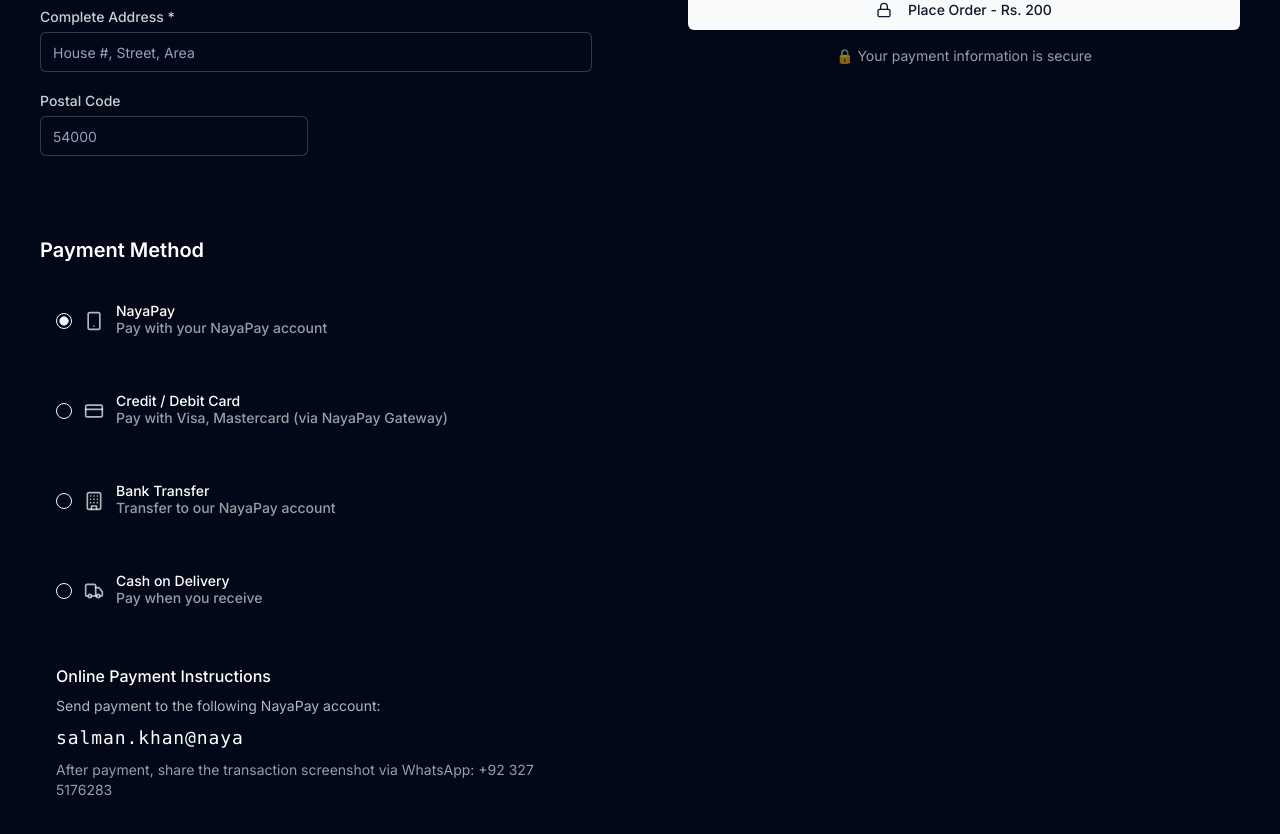
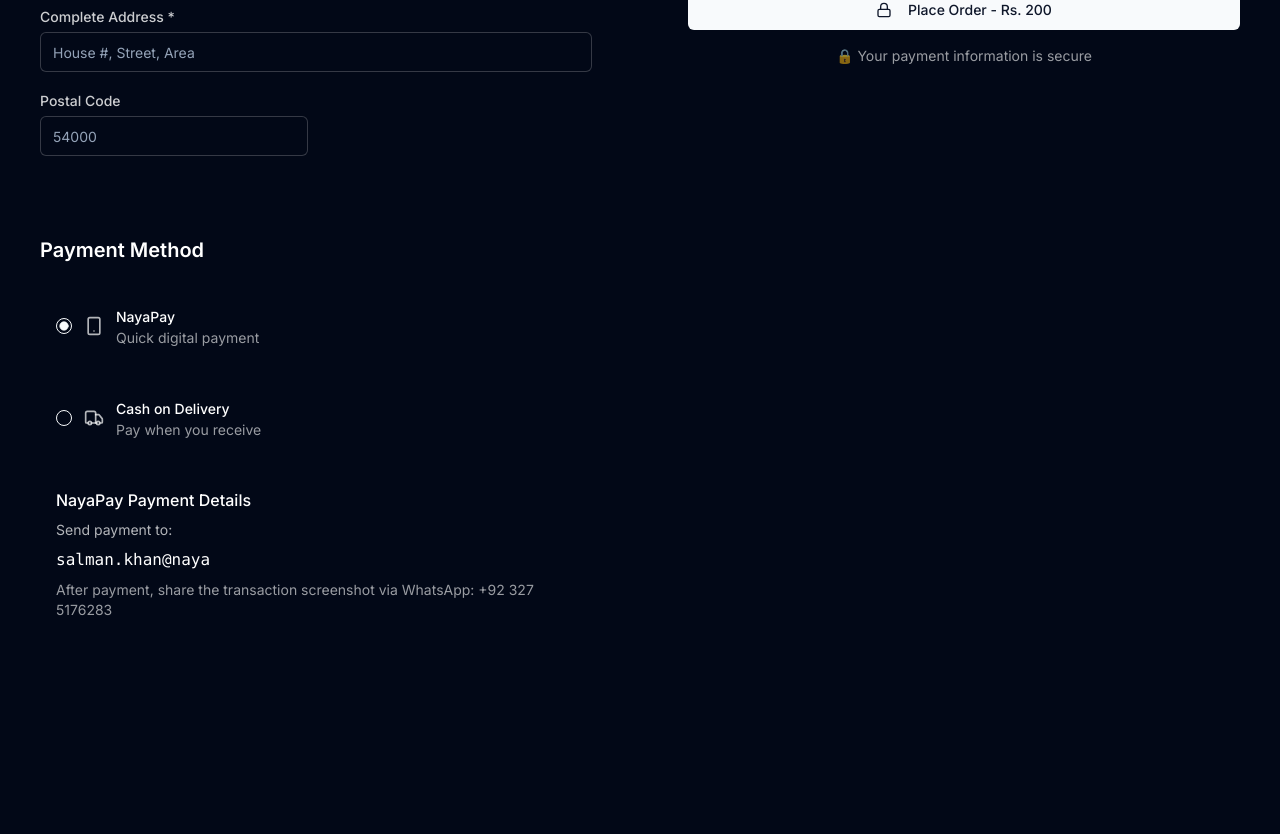
Before and after one commit to DARK772246/glamour-pakistan-shop, a Next.js app: page /checkout in a window 1280 px wide. Shown: the part 436-1270 px from the top of the page. After the commit the page ends 1176 px from the top, so only its background shows below. Built offline with nearby package versions, Linux system fonts and the light colour scheme.

Commit message:
Update page.tsx

```diff
--- a/app/checkout/page.tsx
+++ b/app/checkout/page.tsx
@@ -2,7 +2,7 @@
 
 import { useState } from "react"
 import { motion } from "framer-motion"
-import { Smartphone, Building, Truck, Lock, CreditCard, User, Calendar } from "lucide-react"
+import { Smartphone, Truck, Lock } from "lucide-react"
 import { Button } from "@/components/ui/button"
 import { Input } from "@/components/ui/input"
 import { Label } from "@/components/ui/label"
@@ -12,26 +12,14 @@ import { useAuth } from "@/contexts/AuthContext"
 import Header from "@/components/Header"
 import { useToast } from "@/hooks/use-toast"
 import { useRouter } from "next/navigation"
-import { Card, CardContent, CardHeader, CardTitle } from "@/components/ui/card"
 
+// UPDATED: Sirf NayaPay aur Cash on Delivery ke options
 const paymentMethods = [
   {
     id: "nayapay",
     name: "NayaPay",
     icon: Smartphone,
-    description: "Pay with your NayaPay account",
-  },
-  {
-    id: "card",
-    name: "Credit / Debit Card",
-    icon: CreditCard,
-    description: "Pay with Visa, Mastercard (via NayaPay Gateway)",
-  },
-  {
-    id: "bank",
-    name: "Bank Transfer",
-    icon: Building,
-    description: "Transfer to our NayaPay account",
+    description: "Quick digital payment",
   },
   {
     id: "cod",
@@ -56,12 +44,6 @@ export default function CheckoutPage() {
     city: "",
     postalCode: "",
   })
-  const [cardInfo, setCardInfo] = useState({
-    number: "",
-    name: "",
-    expiry: "",
-    cvv: "",
-  })
 
   const shippingCost = total > 5000 ? 0 : 200
   const finalTotal = total + shippingCost
@@ -70,29 +52,14 @@ export default function CheckoutPage() {
     setShippingInfo((prev) => ({ ...prev, [field]: value }))
   }
 
-  const handleCardInputChange = (field: string, value: string) => {
-    setCardInfo((prev) => ({ ...prev, [field]: value }))
-  }
-
   const handlePlaceOrder = async () => {
     if (!shippingInfo.fullName || !shippingInfo.phone || !shippingInfo.address) {
       toast({
         title: "Missing Information",
-        description: "Please fill in all required shipping fields.",
+        description: "Please fill in all required fields.",
         variant: "destructive",
       })
       return
-    }
-
-    if (selectedPayment === "card") {
-      if (!cardInfo.number || !cardInfo.name || !cardInfo.expiry || !cardInfo.cvv) {
-        toast({
-          title: "Missing Card Information",
-          description: "Please fill in all credit card details.",
-          variant: "destructive",
-        })
-        return;
-      }
     }
 
     // Create order
@@ -136,30 +103,89 @@ export default function CheckoutPage() {
                 className="glass rounded-xl p-6"
               >
                 <h2 className="text-white font-semibold text-xl mb-6">Shipping Information</h2>
+
                 <div className="grid grid-cols-1 md:grid-cols-2 gap-4">
                   <div>
-                    <Label htmlFor="fullName" className="text-white/80">Full Name *</Label>
-                    <Input id="fullName" value={shippingInfo.fullName} onChange={(e) => handleInputChange("fullName", e.target.value)} className="glass text-white border-white/20 mt-1" placeholder="Enter your full name" required />
+                    <Label htmlFor="fullName" className="text-white/80">
+                      Full Name *
+                    </Label>
+                    <Input
+                      id="fullName"
+                      value={shippingInfo.fullName}
+                      onChange={(e) => handleInputChange("fullName", e.target.value)}
+                      className="glass text-white border-white/20 mt-1"
+                      placeholder="Enter your full name"
+                      required
+                    />
                   </div>
+
                   <div>
-                    <Label htmlFor="email" className="text-white/80">Email</Label>
-                    <Input id="email" type="email" value={shippingInfo.email} onChange={(e) => handleInputChange("email", e.target.value)} className="glass text-white border-white/20 mt-1" placeholder="Enter your email" />
+                    <Label htmlFor="email" className="text-white/80">
+                      Email
+                    </Label>
+                    <Input
+                      id="email"
+                      type="email"
+                      value={shippingInfo.email}
+                      onChange={(e) => handleInputChange("email", e.target.value)}
+                      className="glass text-white border-white/20 mt-1"
+                      placeholder="Enter your email"
+                    />
                   </div>
+
                   <div>
-                    <Label htmlFor="phone" className="text-white/80">Phone Number *</Label>
-                    <Input id="phone" value={shippingInfo.phone} onChange={(e) => handleInputChange("phone", e.target.value)} className="glass text-white border-white/20 mt-1" placeholder="+92 300 1234567" required />
+                    <Label htmlFor="phone" className="text-white/80">
+                      Phone Number *
+                    </Label>
+                    <Input
+                      id="phone"
+                      value={shippingInfo.phone}
+                      onChange={(e) => handleInputChange("phone", e.target.value)}
+                      className="glass text-white border-white/20 mt-1"
+                      placeholder="+92 300 1234567"
+                      required
+                    />
                   </div>
+
                   <div>
-                    <Label htmlFor="city" className="text-white/80">City *</Label>
-                    <Input id="city" value={shippingInfo.city} onChange={(e) => handleInputChange("city", e.target.value)} className="glass text-white border-white/20 mt-1" placeholder="Enter your city" required />
+                    <Label htmlFor="city" className="text-white/80">
+                      City *
+                    </Label>
+                    <Input
+                      id="city"
+                      value={shippingInfo.city}
+                      onChange={(e) => handleInputChange("city", e.target.value)}
+                      className="glass text-white border-white/20 mt-1"
+                      placeholder="Enter your city"
+                      required
+                    />
                   </div>
+
                   <div className="md:col-span-2">
-                    <Label htmlFor="address" className="text-white/80">Complete Address *</Label>
-                    <Input id="address" value={shippingInfo.address} onChange={(e) => handleInputChange("address", e.target.value)} className="glass text-white border-white/20 mt-1" placeholder="House #, Street, Area" required />
+                    <Label htmlFor="address" className="text-white/80">
+                      Complete Address *
+                    </Label>
+                    <Input
+                      id="address"
+                      value={shippingInfo.address}
+                      onChange={(e) => handleInputChange("address", e.target.value)}
+                      className="glass text-white border-white/20 mt-1"
+                      placeholder="House #, Street, Area"
+                      required
+                    />
                   </div>
+
                   <div>
-                    <Label htmlFor="postalCode" className="text-white/80">Postal Code</Label>
-                    <Input id="postalCode" value={shippingInfo.postalCode} onChange={(e) => handleInputChange("postalCode", e.target.value)} className="glass text-white border-white/20 mt-1" placeholder="54000" />
+                    <Label htmlFor="postalCode" className="text-white/80">
+                      Postal Code
+                    </Label>
+                    <Input
+                      id="postalCode"
+                      value={shippingInfo.postalCode}
+                      onChange={(e) => handleInputChange("postalCode", e.target.value)}
+                      className="glass text-white border-white/20 mt-1"
+                      placeholder="54000"
+                    />
                   </div>
                 </div>
               </motion.div>
@@ -172,88 +198,41 @@ export default function CheckoutPage() {
                 className="glass rounded-xl p-6"
               >
                 <h2 className="text-white font-semibold text-xl mb-6">Payment Method</h2>
-                <RadioGroup value={selectedPayment} onValueChange={setSelectedPayment} className="space-y-4">
+
+                <RadioGroup value={selectedPayment} onValueChange={setSelectedPayment}>
+                  <div className="space-y-4">
                     {paymentMethods.map((method) => (
-                    <Label
+                      <div
                         key={method.id}
-                      htmlFor={method.id}
-                      className="flex items-center space-x-3 p-4 glass rounded-lg hover:bg-white/5 transition-colors cursor-pointer"
+                        className="flex items-center space-x-3 p-4 glass rounded-lg hover:bg-white/5 transition-colors"
                       >
                         <RadioGroupItem value={method.id} id={method.id} />
                         <method.icon className="text-white/70" size={20} />
                         <div className="flex-1">
-                        <span className="text-white font-medium">{method.name}</span>
+                          <Label htmlFor={method.id} className="text-white font-medium cursor-pointer">
+                            {method.name}
+                          </Label>
                           <p className="text-white/60 text-sm">{method.description}</p>
                         </div>
-                    </Label>
+                      </div>
                     ))}
+                  </div>
                 </RadioGroup>
 
-                {/* NayaPay / Bank Transfer Details */}
-                {(selectedPayment === "nayapay" || selectedPayment === "bank") && (
+                {/* NayaPay Payment Details */}
+                {selectedPayment === "nayapay" && (
                   <motion.div
                     initial={{ opacity: 0, height: 0 }}
                     animate={{ opacity: 1, height: "auto" }}
                     transition={{ duration: 0.3 }}
-                    className="mt-6 p-4 glass-dark rounded-lg"
+                    className="mt-4 p-4 glass rounded-lg"
                   >
-                    <h3 className="text-white font-medium mb-2">Online Payment Instructions</h3>
-                    <p className="text-white/70 text-sm mb-2">Send payment to the following NayaPay account:</p>
-                    <p className="text-white font-mono text-lg tracking-wider">salman.khan@naya</p>
+                    <h3 className="text-white font-medium mb-2">NayaPay Payment Details</h3>
+                    <p className="text-white/70 text-sm mb-2">Send payment to:</p>
+                    <p className="text-white font-mono">salman.khan@naya</p>
                     <p className="text-white/60 text-sm mt-2">
                       After payment, share the transaction screenshot via WhatsApp: +92 327 5176283
                     </p>
-                  </motion.div>
-                )}
-
-                {/* Credit Card Form */}
-                {selectedPayment === "card" && (
-                   <motion.div
-                   initial={{ opacity: 0, height: 0 }}
-                   animate={{ opacity: 1, height: "auto" }}
-                   transition={{ duration: 0.3 }}
-                   className="mt-6"
-                 >
-                   <Card className="glass-dark border-white/10">
-                     <CardHeader>
-                       <CardTitle className="text-white flex items-center gap-2">
-                         <CreditCard size={20} />
-                         Enter Card Details
-                       </CardTitle>
-                     </CardHeader>
-                     <CardContent className="space-y-4">
-                       <div className="space-y-2">
-                         <Label className="text-white/80" htmlFor="cardNumber">Card Number</Label>
-                         <div className="relative">
-                            <Input id="cardNumber" value={cardInfo.number} onChange={(e) => handleCardInputChange("number", e.target.value)} placeholder="•••• •••• •••• ••••" className="glass pl-10" />
-                            <CreditCard className="absolute left-3 top-1/2 h-4 w-4 -translate-y-1/2 text-white/60" />
-                         </div>
-                       </div>
-                       <div className="space-y-2">
-                         <Label className="text-white/80" htmlFor="cardName">Cardholder Name</Label>
-                         <div className="relative">
-                            <Input id="cardName" value={cardInfo.name} onChange={(e) => handleCardInputChange("name", e.target.value)} placeholder="e.g. Salman Khan" className="glass pl-10" />
-                            <User className="absolute left-3 top-1/2 h-4 w-4 -translate-y-1/2 text-white/60" />
-                        </div>
-                       </div>
-                       <div className="grid grid-cols-2 gap-4">
-                         <div className="space-y-2">
-                           <Label className="text-white/80" htmlFor="cardExpiry">Expiry Date</Label>
-                           <div className="relative">
-                           <Input id="cardExpiry" value={cardInfo.expiry} onChange={(e) => handleCardInputChange("expiry", e.target.value)} placeholder="MM/YY" className="glass pl-10" />
-                           <Calendar className="absolute left-3 top-1/2 h-4 w-4 -translate-y-1/2 text-white/60" />
-                           </div>
-                         </div>
-                         <div className="space-y-2">
-                           <Label className="text-white/80" htmlFor="cardCvv">CVV</Label>
-                           <div className="relative">
-                           <Input id="cardCvv" value={cardInfo.cvv} onChange={(e) => handleCardInputChange("cvv", e.target.value)} placeholder="•••" className="glass pl-10" />
-                           <Lock className="absolute left-3 top-1/2 h-4 w-4 -translate-y-1/2 text-white/60" />
-                           </div>
-                         </div>
-                       </div>
-                     </CardContent>
-                   </Card>
                   </motion.div>
                 )}
               </motion.div>
@@ -268,6 +247,8 @@ export default function CheckoutPage() {
                 className="glass rounded-xl p-6 sticky top-24"
               >
                 <h2 className="text-white font-semibold text-xl mb-6">Order Summary</h2>
+
+                {/* Order Items */}
                 <div className="space-y-4 mb-6">
                   {state.items.map((item) => (
                     <div key={item.id} className="flex items-center space-x-4">
@@ -284,24 +265,30 @@ export default function CheckoutPage() {
                     </div>
                   ))}
                 </div>
+
+                {/* Pricing Breakdown */}
                 <div className="space-y-3 mb-6 border-t border-white/20 pt-4">
                   <div className="flex justify-between text-white/70">
                     <span>Subtotal</span>
                     <span>Rs. {total.toLocaleString()}</span>
                   </div>
+
                   <div className="flex justify-between text-white/70">
                     <span>Shipping</span>
                     <span>{shippingCost === 0 ? "Free" : `Rs. ${shippingCost}`}</span>
                   </div>
+
                   <div className="flex justify-between text-white font-bold text-lg border-t border-white/20 pt-3">
                     <span>Total</span>
                     <span>Rs. {finalTotal.toLocaleString()}</span>
                   </div>
                 </div>
+
                 <Button onClick={handlePlaceOrder} className="w-full primary-button mb-4">
                   <Lock size={16} className="mr-2" />
                   Place Order - Rs. {finalTotal.toLocaleString()}
                 </Button>
+
                 <p className="text-white/60 text-sm text-center">🔒 Your payment information is secure</p>
               </motion.div>
             </div>
```
Lines whose indentation alone changed are shown as unchanged.
